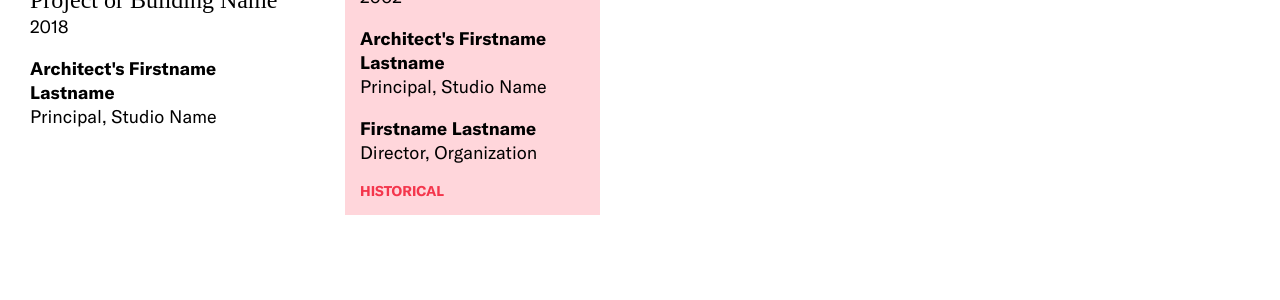
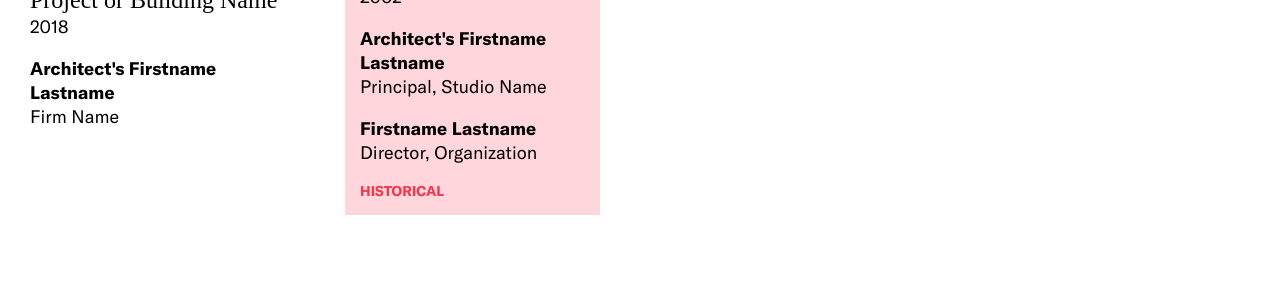
Before and after one commit to jengalas/bwaf-bbw, a Jekyll site: the page built from _bbw-years/bbw-2020.md, in a window 1280 px wide and 900 px high, scrolled down 749 px. Shown: the part 155-455 px from the top of the window. Built offline with Jekyll 4.4.1, drawn with Linux system fonts in a browser that asks for light colours; some web fonts are replaced.

Commit message:
Update from Forestry.io Aislinn McNamara updated _bbw-projects/another-test-project.md

```diff
--- a/_bbw-projects/another-test-project.md
+++ b/_bbw-projects/another-test-project.md
@@ -7,7 +7,7 @@ navCategory: Programs
 historical: false
 architects:
 - title: Architect's Firstname Lastname
-  role: Principal, Studio Name
+  role: Firm Name
 location: 123 Main Street, Los Angeles
 year: 2018
 category: Infrastructure, Engineering
```
